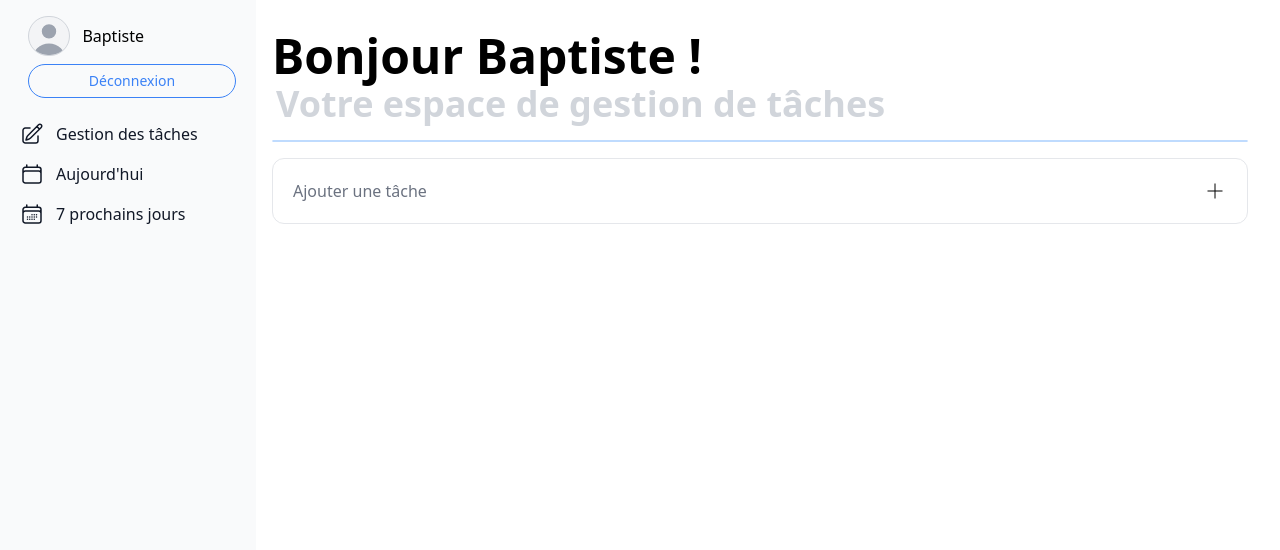
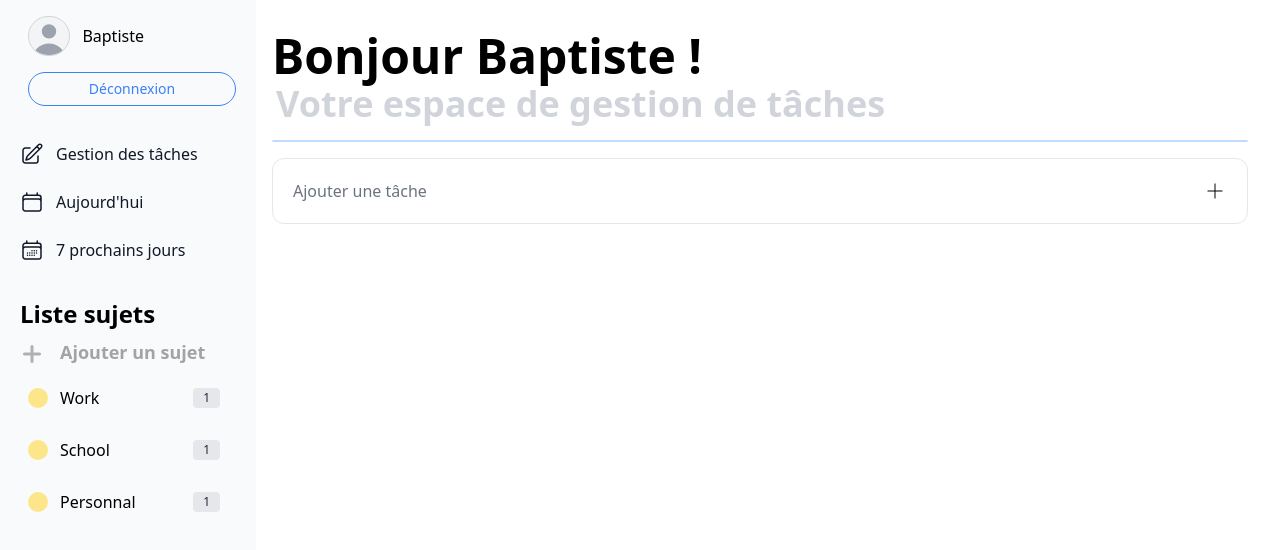
Before and after one commit to Zeworxx/FullJsCourseProject, a Vue app in the folder client/FullJsProject/: page / in a window 1280 px wide. Both pictures are taken after a click on the button "Connexion". Shown: the top 550 px of the page. Built offline with nearby package versions, Linux system fonts and the light colour scheme.

Commit message:
add Topics interface

```diff
--- a/client/FullJsProject/src/assets/i18n/fr.json
+++ b/client/FullJsProject/src/assets/i18n/fr.json
@@ -8,6 +8,10 @@
                 "task-handler" : "Gestion des tâches",
                 "today-task" : "Aujourd'hui",
                 "seven-day-task" : "7 prochains jours"
+            },
+            "task-topic-list" : {
+                "main-title" : "Liste sujets",
+                "add-topic-list" : "Ajouter un sujet"
             }
         },
         "todolist" : {
--- a/client/FullJsProject/src/components/sidebar/Sidebar.vue
+++ b/client/FullJsProject/src/components/sidebar/Sidebar.vue
@@ -1,11 +1,18 @@
 <!-- eslint-disable vue/multi-word-component-names -->
 <script setup lang="ts">
-import { ref, type Ref } from 'vue';
-import { type UserData } from 'src/models/app.model'
+import { ref, type Ref } from 'vue'
+import { type UserData, type TopicsData } from 'src/models/app.model'
 
 const userData: Ref<UserData> = ref({
-    firstName: "Baptiste"
+  firstName: 'Baptiste',
+  topicTask: 'Work'
 })
+
+const userTopicsData: Ref<TopicsData[]> = ref([
+  { id: 1, topicName: 'Work' },
+  { id: 2, topicName: 'School' },
+  { id: 3, topicName: 'Personnal' }
+])
 
 let isActive: Ref<boolean> = ref(false)
 function isLogged() {
@@ -13,60 +20,102 @@ function isLogged() {
 }
 
 function toggle() {
-    isActive.value = !isActive.value;
+  isActive.value = !isActive.value
 }
 
+function addTopic() {}
 </script>
 <template>
-    <button data-drawer-target="default-sidebar" data-drawer-toggle="default-sidebar" aria-controls="default-sidebar"
+  <button
+    data-drawer-target="default-sidebar"
+    data-drawer-toggle="default-sidebar"
+    aria-controls="default-sidebar"
     type="button"
-        class="inline-flex items-center p-2 mt-2 ml-3 text-sm text-gray-500 rounded-lg sm:hidden hover:bg-gray-100 focus:outline-none focus:ring-2 focus:ring-gray-200 dark:text-gray-400 dark:hover:bg-gray-700 dark:focus:ring-gray-600">
+    class="inline-flex items-center p-2 mt-2 ml-3 text-sm text-gray-500 rounded-lg sm:hidden hover:bg-gray-100 focus:outline-none focus:ring-2 focus:ring-gray-200 dark:text-gray-400 dark:hover:bg-gray-700 dark:focus:ring-gray-600"
+  >
     <span class="sr-only">Open sidebar</span>
-        <svg class="w-6 h-6" aria-hidden="true" fill="currentColor" viewBox="0 0 20 20" xmlns="http://www.w3.org/2000/svg">
-            <path clip-rule="evenodd" fill-rule="evenodd"
-                d="M2 4.75A.75.75 0 012.75 4h14.5a.75.75 0 010 1.5H2.75A.75.75 0 012 4.75zm0 10.5a.75.75 0 01.75-.75h7.5a.75.75 0 010 1.5h-7.5a.75.75 0 01-.75-.75zM2 10a.75.75 0 01.75-.75h14.5a.75.75 0 010 1.5H2.75A.75.75 0 012 10z">
-            </path>
+    <svg
+      class="w-6 h-6"
+      aria-hidden="true"
+      fill="currentColor"
+      viewBox="0 0 20 20"
+      xmlns="http://www.w3.org/2000/svg"
+    >
+      <path
+        clip-rule="evenodd"
+        fill-rule="evenodd"
+        d="M2 4.75A.75.75 0 012.75 4h14.5a.75.75 0 010 1.5H2.75A.75.75 0 012 4.75zm0 10.5a.75.75 0 01.75-.75h7.5a.75.75 0 010 1.5h-7.5a.75.75 0 01-.75-.75zM2 10a.75.75 0 01.75-.75h14.5a.75.75 0 010 1.5H2.75A.75.75 0 012 10z"
+      ></path>
     </svg>
   </button>
 
-    <aside id="default-sidebar"
+  <aside
+    id="default-sidebar"
     class="fixed top-0 left-0 z-40 w-64 h-screen transition-transform -translate-x-full sm:translate-x-0"
-        aria-label="Sidebar">
+    aria-label="Sidebar"
+  >
     <div class="h-full px-3 py-4 overflow-y-auto bg-gray-50 dark:bg-gray-800">
-            <div class="mb-2 flex w-full" v-if="isLogged()">
+      <div class="mb-5 flex w-full" v-if="isLogged()">
         <div class="flex flex-col ml-4 w-full">
-                    <div class="flex flex-row mb-2">
+          <div class="flex flex-row mb-4">
             <div
-                            class="relative w-14 h-10 overflow-hidden bg-gray-100 rounded-full dark:bg-gray-600 border border-gray-300">
-                            <svg class="absolute w-12 h-12 text-gray-400 -left-1" fill="currentColor" viewBox="0 0 20 20"
-                                xmlns="http://www.w3.org/2000/svg">
-                                <path fill-rule="evenodd" d="M10 9a3 3 0 100-6 3 3 0 000 6zm-7 9a7 7 0 1114 0H3z"
-                                    clip-rule="evenodd"></path>
+              class="relative w-14 h-10 overflow-hidden bg-gray-100 rounded-full dark:bg-gray-600 border border-gray-300"
+            >
+              <svg
+                class="absolute w-12 h-12 text-gray-400 -left-1"
+                fill="currentColor"
+                viewBox="0 0 20 20"
+                xmlns="http://www.w3.org/2000/svg"
+              >
+                <path
+                  fill-rule="evenodd"
+                  d="M10 9a3 3 0 100-6 3 3 0 000 6zm-7 9a7 7 0 1114 0H3z"
+                  clip-rule="evenodd"
+                ></path>
               </svg>
             </div>
-                        <span class="flex flex-wrap	 content-center ml-3 w-full">
-                            <p>{{ $t("app.sidebar.name-account", { name: userData.firstName }) }}</p>
+            <span class="flex flex-wrap content-center ml-3 w-full">
+              <p>{{ $t('app.sidebar.name-account', { name: userData.firstName }) }}</p>
             </span>
           </div>
-                    <button type="button" @click="toggle()"
-                        class="border border-blue-500 text-blue-500 bg-gray-50 hover:bg-blue-500 hover:text-white focus:outline-none focus:ring-4 focus:ring-blue-300 font-medium rounded-full text-sm px-5 py-1.5 text-center mr-2 mb-2 dark:bg-blue-600 dark:hover:bg-blue-700 dark:focus:ring-blue-800 ">{{
-                            $t('app.sidebar.logout-button') }}</button>
+          <button
+            type="button"
+            @click="toggle()"
+            class="border border-blue-500 text-blue-500 bg-gray-50 hover:bg-blue-500 hover:text-white focus:outline-none focus:ring-4 focus:ring-blue-300 font-medium rounded-full text-sm px-5 py-1.5 text-center mr-2 mb-2 dark:bg-blue-600 dark:hover:bg-blue-700 dark:focus:ring-blue-800"
+          >
+            {{ $t('app.sidebar.logout-button') }}
+          </button>
         </div>
       </div>
-            <div class="flex justify-center" v-else>
-                <button type="button" @click="toggle()"
-                    class="border border-blue-500 text-blue-500 bg-gray-50 hover:bg-blue-500 hover:text-white focus:outline-none focus:ring-4 focus:ring-blue-300 font-medium rounded-full text-sm px-5 py-1.5 text-center mr-2 mb-2 dark:bg-blue-600 dark:hover:bg-blue-700 dark:focus:ring-blue-800">{{
-                        $t('app.sidebar.login-button') }}</button>
+      <div class="flex justify-center mb-5" v-else>
+        <button
+          type="button"
+          @click="toggle()"
+          class="border border-blue-500 text-blue-500 bg-gray-50 hover:bg-blue-500 hover:text-white focus:outline-none focus:ring-4 focus:ring-blue-300 font-medium rounded-full text-sm px-5 py-1.5 text-center mr-2 mb-2 dark:bg-blue-600 dark:hover:bg-blue-700 dark:focus:ring-blue-800"
+        >
+          {{ $t('app.sidebar.login-button') }}
+        </button>
       </div>
       <ul class="space-y-2 font-medium">
         <RouterLink to="/">
-                    <li>
-                        <a href="#"
-                            class="flex items-center p-2 text-gray-900 rounded-lg dark:text-white hover:bg-gray-100 dark:hover:bg-gray-700 group">
-                            <svg xmlns="http://www.w3.org/2000/svg" fill="none" viewBox="0 0 24 24" stroke-width="1.5"
-                                stroke="currentColor" class="w-6 h-6">
-                                <path stroke-linecap="round" stroke-linejoin="round"
-                                    d="M16.862 4.487l1.687-1.688a1.875 1.875 0 112.652 2.652L10.582 16.07a4.5 4.5 0 01-1.897 1.13L6 18l.8-2.685a4.5 4.5 0 011.13-1.897l8.932-8.931zm0 0L19.5 7.125M18 14v4.75A2.25 2.25 0 0115.75 21H5.25A2.25 2.25 0 013 18.75V8.25A2.25 2.25 0 015.25 6H10" />
+          <li class="mb-2">
+            <a
+              href="#"
+              class="flex items-center p-2 text-gray-900 rounded-lg dark:text-white hover:bg-gray-100 dark:hover:bg-gray-700 group"
+            >
+              <svg
+                xmlns="http://www.w3.org/2000/svg"
+                fill="none"
+                viewBox="0 0 24 24"
+                stroke-width="1.5"
+                stroke="currentColor"
+                class="w-6 h-6"
+              >
+                <path
+                  stroke-linecap="round"
+                  stroke-linejoin="round"
+                  d="M16.862 4.487l1.687-1.688a1.875 1.875 0 112.652 2.652L10.582 16.07a4.5 4.5 0 01-1.897 1.13L6 18l.8-2.685a4.5 4.5 0 011.13-1.897l8.932-8.931zm0 0L19.5 7.125M18 14v4.75A2.25 2.25 0 0115.75 21H5.25A2.25 2.25 0 013 18.75V8.25A2.25 2.25 0 015.25 6H10"
+                />
               </svg>
 
               <span class="ml-3">{{ $t('app.sidebar.items.task-handler') }}</span>
@@ -74,13 +123,24 @@ function toggle() {
           </li>
         </RouterLink>
         <RouterLink to="/today-task">
-                    <li>
-                        <a href="#"
-                            class="flex items-center p-2 text-gray-900 rounded-lg dark:text-white hover:bg-gray-100 dark:hover:bg-gray-700 group">
-                            <svg xmlns="http://www.w3.org/2000/svg" fill="none" viewBox="0 0 24 24" stroke-width="1.5"
-                                stroke="currentColor" class="w-6 h-6">
-                                <path stroke-linecap="round" stroke-linejoin="round"
-                                    d="M6.75 3v2.25M17.25 3v2.25M3 18.75V7.5a2.25 2.25 0 012.25-2.25h13.5A2.25 2.25 0 0121 7.5v11.25m-18 0A2.25 2.25 0 005.25 21h13.5A2.25 2.25 0 0021 18.75m-18 0v-7.5A2.25 2.25 0 015.25 9h13.5A2.25 2.25 0 0121 11.25v7.5" />
+          <li class="mb-2">
+            <a
+              href="#"
+              class="flex items-center p-2 text-gray-900 rounded-lg dark:text-white hover:bg-gray-100 dark:hover:bg-gray-700 group"
+            >
+              <svg
+                xmlns="http://www.w3.org/2000/svg"
+                fill="none"
+                viewBox="0 0 24 24"
+                stroke-width="1.5"
+                stroke="currentColor"
+                class="w-6 h-6"
+              >
+                <path
+                  stroke-linecap="round"
+                  stroke-linejoin="round"
+                  d="M6.75 3v2.25M17.25 3v2.25M3 18.75V7.5a2.25 2.25 0 012.25-2.25h13.5A2.25 2.25 0 0121 7.5v11.25m-18 0A2.25 2.25 0 005.25 21h13.5A2.25 2.25 0 0021 18.75m-18 0v-7.5A2.25 2.25 0 015.25 9h13.5A2.25 2.25 0 0121 11.25v7.5"
+                />
               </svg>
 
               <span class="ml-3">{{ $t('app.sidebar.items.today-task') }}</span>
@@ -88,13 +148,24 @@ function toggle() {
           </li>
         </RouterLink>
         <RouterLink to="/seven-day-task">
-                    <li>
-                        <a href="#"
-                            class="flex items-center p-2 text-gray-900 rounded-lg dark:text-white hover:bg-gray-100 dark:hover:bg-gray-700 group">
-                            <svg xmlns="http://www.w3.org/2000/svg" fill="none" viewBox="0 0 24 24" stroke-width="1.5"
-                                stroke="currentColor" class="w-6 h-6">
-                                <path stroke-linecap="round" stroke-linejoin="round"
-                                    d="M6.75 3v2.25M17.25 3v2.25M3 18.75V7.5a2.25 2.25 0 012.25-2.25h13.5A2.25 2.25 0 0121 7.5v11.25m-18 0A2.25 2.25 0 005.25 21h13.5A2.25 2.25 0 0021 18.75m-18 0v-7.5A2.25 2.25 0 015.25 9h13.5A2.25 2.25 0 0121 11.25v7.5m-9-6h.008v.008H12v-.008zM12 15h.008v.008H12V15zm0 2.25h.008v.008H12v-.008zM9.75 15h.008v.008H9.75V15zm0 2.25h.008v.008H9.75v-.008zM7.5 15h.008v.008H7.5V15zm0 2.25h.008v.008H7.5v-.008zm6.75-4.5h.008v.008h-.008v-.008zm0 2.25h.008v.008h-.008V15zm0 2.25h.008v.008h-.008v-.008zm2.25-4.5h.008v.008H16.5v-.008zm0 2.25h.008v.008H16.5V15z" />
+          <li class="mb-2">
+            <a
+              href="#"
+              class="flex items-center p-2 text-gray-900 rounded-lg dark:text-white hover:bg-gray-100 dark:hover:bg-gray-700 group"
+            >
+              <svg
+                xmlns="http://www.w3.org/2000/svg"
+                fill="none"
+                viewBox="0 0 24 24"
+                stroke-width="1.5"
+                stroke="currentColor"
+                class="w-6 h-6"
+              >
+                <path
+                  stroke-linecap="round"
+                  stroke-linejoin="round"
+                  d="M6.75 3v2.25M17.25 3v2.25M3 18.75V7.5a2.25 2.25 0 012.25-2.25h13.5A2.25 2.25 0 0121 7.5v11.25m-18 0A2.25 2.25 0 005.25 21h13.5A2.25 2.25 0 0021 18.75m-18 0v-7.5A2.25 2.25 0 015.25 9h13.5A2.25 2.25 0 0121 11.25v7.5m-9-6h.008v.008H12v-.008zM12 15h.008v.008H12V15zm0 2.25h.008v.008H12v-.008zM9.75 15h.008v.008H9.75V15zm0 2.25h.008v.008H9.75v-.008zM7.5 15h.008v.008H7.5V15zm0 2.25h.008v.008H7.5v-.008zm6.75-4.5h.008v.008h-.008v-.008zm0 2.25h.008v.008h-.008V15zm0 2.25h.008v.008h-.008v-.008zm2.25-4.5h.008v.008H16.5v-.008zm0 2.25h.008v.008H16.5V15z"
+                />
               </svg>
 
               <span class="ml-3">{{ $t('app.sidebar.items.seven-day-task') }}</span>
@@ -102,7 +173,30 @@ function toggle() {
           </li>
         </RouterLink>
       </ul>
+      <div class="flex flex-col mt-5 p-2">
+        <div class="font-bold text-2xl">
+          <h1>{{ $t('app.sidebar.task-topic-list.main-title') }}</h1>
         </div>
-
+        <div class="flex mt-2 mb-3 font-semibold text-lg text-neutral-400 hover:cursor-pointer">
+          <svg
+            @click="addTopic()"
+            xmlns="http://www.w3.org/2000/svg"
+            fill="none"
+            viewBox="0 0 24 24"
+            stroke-width="3"
+            stroke="#B0B0B0	"
+            class="w-6 h-6 mt-1"
+          >
+            <path stroke-linecap="round" stroke-linejoin="round" d="M12 4.5v15m7.5-7.5h-15" />
+          </svg>
+          <h1 class="ml-4">{{ $t('app.sidebar.task-topic-list.add-topic-list') }}</h1>
+        </div>
+        <div class="flex px-2 py-2 flex-row mb-3 items-center hover:cursor-pointer rounded hover:bg-slate-200" v-for="userTopic in userTopicsData" :key="userTopic.id">
+          <div class="w-5 h-5 rounded-xl bg-amber-200"></div>
+          <span class="ml-3">{{ userTopic.topicName }}</span>
+          <span class="ml-auto bg-gray-200 text-gray-800 text-xs font-medium mr-2 px-2.5 py-0.5 rounded dark:bg-gray-700 dark:text-gray-400 ">1</span>
+        </div>
+      </div>
+    </div>
   </aside>
 </template>
--- a/client/FullJsProject/src/models/app.model.ts
+++ b/client/FullJsProject/src/models/app.model.ts
@@ -1,5 +1,6 @@
 export interface UserData {
     firstName : string
+    topicTask : string
 }
 
 export interface TopicsData{
```
Lines whose indentation alone changed are shown as unchanged.
